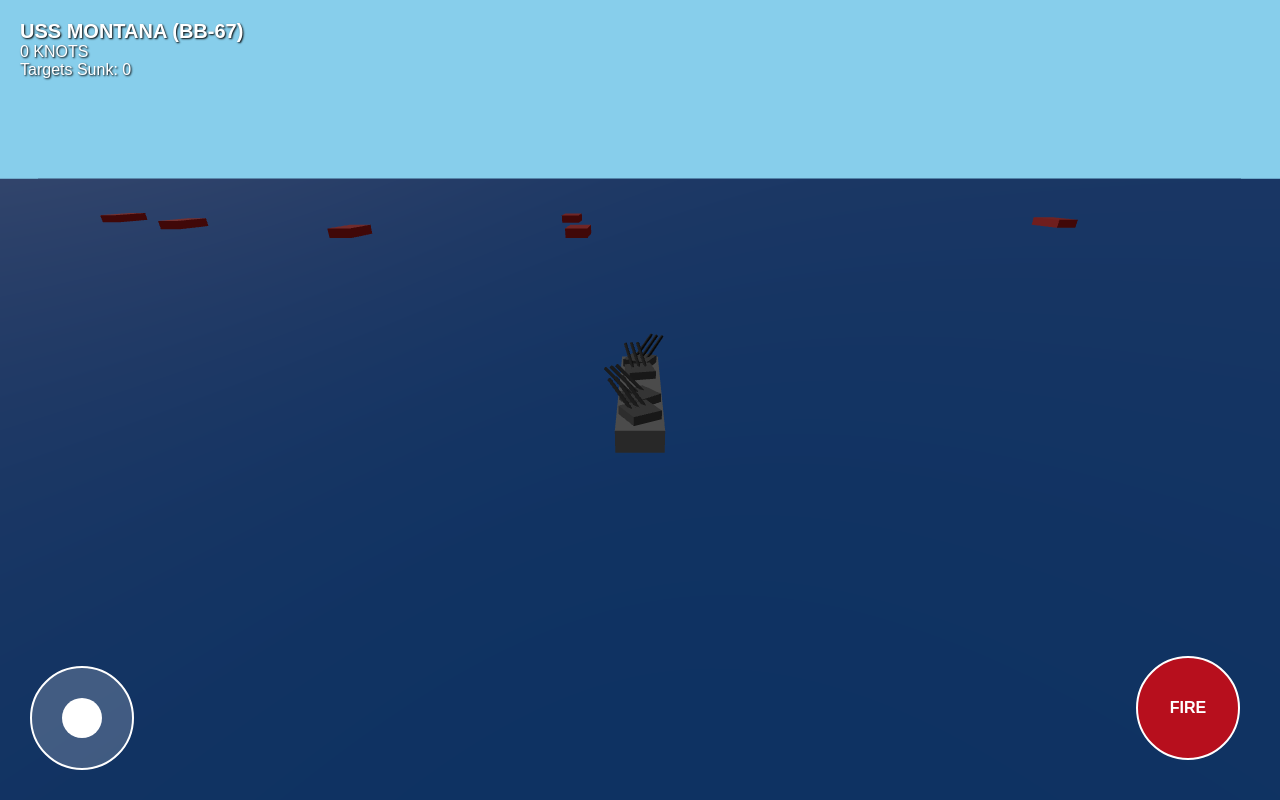
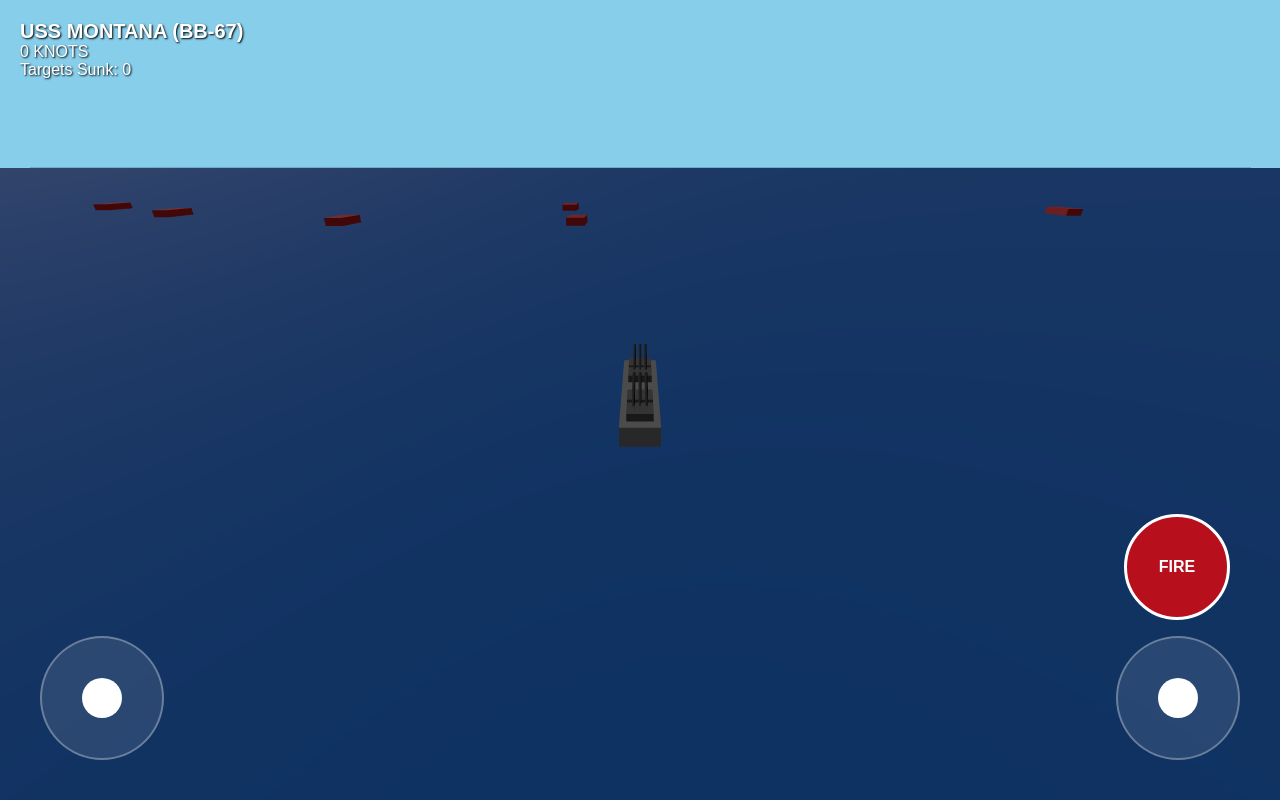
Before and after one commit to tate2026/Battleship, a plain HTML site: page Index.html in a window 1280 px wide. Drawn offline with nearby package versions, Linux system fonts and the light colour scheme; animation ran at ten frames a second.

Commit message:
Update Index.html

```diff
--- a/Index.html
+++ b/Index.html
@@ -4,18 +4,26 @@
     <meta charset="UTF-8">
     <meta name="viewport" content="width=device-width, initial-scale=1.0, maximum-scale=1.0, user-scalable=no">
     <meta name="apple-mobile-web-app-capable" content="yes">
-    <title>Montana Strike Final</title>
+    <title>Montana Strike: Dual Stick</title>
     <style>
         body { margin: 0; overflow: hidden; background: #87CEEB; font-family: sans-serif; touch-action: none; }
         #ui { position: absolute; top: 20px; left: 20px; color: white; pointer-events: none; text-shadow: 1px 1px 2px black; z-index: 100; }
-        .ctrl { position: absolute; border-radius: 50%; background: rgba(255,255,255,0.2); border: 2px solid white; z-index: 200; }
-        #touch-zone { bottom: 30px; left: 30px; width: 100px; height: 100px; }
-        #knob { position: absolute; top: 30px; left: 30px; width: 40px; height: 40px; background: white; border-radius: 50%; pointer-events: none; }
+
+        .ctrl-base { position: absolute; border-radius: 50%; background: rgba(255,255,255,0.1); border: 2px solid rgba(255,255,255,0.3); z-index: 200; }
+        .knob { position: absolute; width: 40px; height: 40px; background: white; border-radius: 50%; pointer-events: none; transform: translate(-50%, -50%); top: 50%; left: 50%; }
+
+        /* Left Stick: Ship Movement */
+        #stick-move { bottom: 40px; left: 40px; width: 120px; height: 120px; }
+
+        /* Right Stick: Turret Control */
+        #stick-aim { bottom: 40px; right: 40px; width: 120px; height: 120px; }
+
+        /* Fire Button: Above Aim Stick */
         #fire-btn {
-            bottom: 40px; right: 40px; width: 100px; height: 100px;
-            display: flex; align-items: center; justify-content: center;
-            color: white; font-weight: bold; background: rgba(255,0,0,0.7);
-            cursor: pointer; pointer-events: auto; -webkit-user-select: none;
+            position: absolute; bottom: 180px; right: 50px; width: 100px; height: 100px;
+            border-radius: 50%; background: rgba(255,0,0,0.7); border: 3px solid white;
+            color: white; font-weight: bold; display: flex; align-items: center; justify-content: center;
+            cursor: pointer; z-index: 300; -webkit-user-select: none;
         }
     </style>
 </head>
@@ -26,8 +34,9 @@
         <div id="score">Targets Sunk: 0</div>
     </div>
 
-    <div id="touch-zone" class="ctrl"><div id="knob"></div></div>
-    <div id="fire-btn" class="ctrl">FIRE</div>
+    <div id="stick-move" class="ctrl-base"><div id="knob-move" class="knob"></div></div>
+    <div id="stick-aim" class="ctrl-base"><div id="knob-aim" class="knob"></div></div>
+    <div id="fire-btn">FIRE</div>
 
     <script type="importmap">
         { "imports": { "three": "https://unpkg.com/three@0.160.0/build/three.module.js" } }
@@ -36,24 +45,22 @@
     <script type="module">
         import * as THREE from 'three';
 
-        // --- CORE ENGINE ---
+        // --- ENGINE ---
         const scene = new THREE.Scene();
         scene.background = new THREE.Color(0x87CEEB);
         const camera = new THREE.PerspectiveCamera(75, window.innerWidth / window.innerHeight, 0.1, 5000);
         const renderer = new THREE.WebGLRenderer({ antialias: true });
         renderer.setSize(window.innerWidth, window.innerHeight);
-        renderer.setPixelRatio(window.devicePixelRatio);
         document.body.appendChild(renderer.domElement);
 
         const sun = new THREE.DirectionalLight(0xffffff, 1.5);
         sun.position.set(100, 100, 50);
         scene.add(sun, new THREE.AmbientLight(0xffffff, 0.5));
 
-        // --- SHIP OBJECT ---
+        // --- SHIP ---
         const shipGroup = new THREE.Group();
         scene.add(shipGroup);
-        const hullMat = new THREE.MeshStandardMaterial({ color: 0x666666 });
-        const hull = new THREE.Mesh(new THREE.BoxGeometry(3, 2, 14), hullMat);
+        const hull = new THREE.Mesh(new THREE.BoxGeometry(3, 2, 14), new THREE.MeshStandardMaterial({ color: 0x666666 }));
         shipGroup.add(hull);
 
         const turrets = [];
@@ -63,16 +70,14 @@
             tPivot.position.set(0, 1.2, z);
             const base = new THREE.Mesh(new THREE.BoxGeometry(2, 0.8, 2), new THREE.MeshStandardMaterial({ color: 0x444444 }));
             tPivot.add(base);
-
             const gPivot = new THREE.Group();
-            gPivot.position.set(0, 0.2, 0);
             tPivot.add(gPivot);
 
             const barrels = [];
             for(let i=-1; i<=1; i++) {
                 const g = new THREE.Mesh(new THREE.CylinderGeometry(0.12, 0.12, 3.5), new THREE.MeshStandardMaterial({ color: 0x222222 }));
                 g.rotation.x = Math.PI/2;
-                g.position.set(i*0.5, 0, 1.7);
+                g.position.set(i*0.5, 0.2, 1.7);
                 gPivot.add(g);
                 barrels.push(g);
             }
@@ -80,7 +85,7 @@
             turrets.push({ pivot: tPivot, guns: gPivot, barrels: barrels });
         });
 
-        // --- WORLD ---
+        // --- OCEAN & TARGETS ---
         const ocean = new THREE.Mesh(new THREE.PlaneGeometry(10000, 10000), new THREE.MeshStandardMaterial({ color: 0x004488 }));
         ocean.rotation.x = -Math.PI / 2;
         ocean.position.y = -0.5;
@@ -91,131 +96,115 @@
             const eGroup = new THREE.Group();
             const eMesh = new THREE.Mesh(new THREE.BoxGeometry(6, 3, 12), new THREE.MeshStandardMaterial({ color: 0x992222 }));
             eGroup.add(eMesh);
-            eGroup.position.set((Math.random()-0.5)*400, 0.5, (Math.random()-0.5)*400);
+            eGroup.position.set((Math.random()-0.5)*500, 0.5, (Math.random()-0.5)*500);
             scene.add(eGroup);
             enemies.push({ group: eGroup, mesh: eMesh, sinking: false, timer: 0 });
         }
         for(let i=0; i<10; i++) spawnEnemy();
 
-        // --- FIRING LOGIC ---
+        // --- LOGIC ---
         const projectiles = [];
-        function fireSalvo() {
-            // Visual feedback: muzzle flash color
-            hull.material.emissive.setHex(0x332200);
-            setTimeout(() => hull.material.emissive.setHex(0x000000), 100);
-
+        function fire() {
             scene.updateMatrixWorld(true);
-
             turrets.forEach(t => {
                 t.barrels.forEach(barrel => {
-                    const shell = new THREE.Mesh(
-                        new THREE.SphereGeometry(0.3),
-                        new THREE.MeshBasicMaterial({ color: 0xffaa00 })
-                    );
-
+                    const shell = new THREE.Mesh(new THREE.SphereGeometry(0.35), new THREE.MeshBasicMaterial({ color: 0xffcc00 }));
                     const tipPos = new THREE.Vector3();
                     barrel.getWorldPosition(tipPos);
                     shell.position.copy(tipPos);
 
                     const dir = new THREE.Vector3();
-                    barrel.getWorldDirection(dir); // Standard Three.js method
-
-                    projectiles.push({
-                        mesh: shell,
-                        vel: dir.multiplyScalar(2.5) // High velocity
-                    });
+                    barrel.getWorldDirection(dir);
+                    // INCREASED RANGE: High velocity (4.5) and high arc
+                    projectiles.push({ mesh: shell, vel: dir.multiplyScalar(4.5) });
                     scene.add(shell);
                 });
             });
         }
 
-        // --- INPUT HANDLING ---
-        let input = { fwd: 0, turn: 0 };
-        const keys = {};
-        window.addEventListener('keydown', (e) => {
-            keys[e.key.toLowerCase()] = true;
-            if(e.code === 'Space') fireSalvo();
-        });
-        window.addEventListener('keyup', (e) => keys[e.key.toLowerCase()] = false);
+        // --- DUAL STICK CONTROLS ---
+        let moveInput = { x: 0, y: 0 };
+        let aimInput = { x: 0, y: 0 };
 
-        // Touch events for the Fire Button
-        const fireBtn = document.getElementById('fire-btn');
-        const handleFire = (e) => {
-            e.preventDefault();
-            fireSalvo();
-        };
-        fireBtn.addEventListener('mousedown', handleFire);
-        fireBtn.addEventListener('touchstart', handleFire, {passive: false});
+        function setupJoystick(id, knobId, inputObj) {
+            const el = document.getElementById(id);
+            const knob = document.getElementById(knobId);
+            const handleMove = (e) => {
+                e.preventDefault();
+                const touch = e.touches ? e.touches[0] : e;
+                const r = el.getBoundingClientRect();
+                const dx = (touch.clientX - (r.left + r.width/2)) / (r.width/2);
+                const dy = (touch.clientY - (r.top + r.height/2)) / (r.height/2);
+                inputObj.x = Math.max(-1, Math.min(1, dx));
+                inputObj.y = Math.max(-1, Math.min(1, dy));
+                knob.style.left = (50 + inputObj.x * 40) + '%';
+                knob.style.top = (50 + inputObj.y * 40) + '%';
+            };
+            const handleEnd = () => {
+                inputObj.x = 0; inputObj.y = 0;
+                knob.style.left = '50%'; knob.style.top = '50%';
+            };
+            el.addEventListener('touchstart', handleMove);
+            el.addEventListener('touchmove', handleMove);
+            el.addEventListener('touchend', handleEnd);
+            el.addEventListener('mousedown', (e) => {
+                window.onmousemove = handleMove;
+                window.onmouseup = () => { window.onmousemove = null; handleEnd(); };
+            });
+        }
 
-        // Joystick Logic
-        const zone = document.getElementById('touch-zone');
-        zone.addEventListener('touchmove', (e) => {
-            e.preventDefault();
-            const r = zone.getBoundingClientRect();
-            input.turn = (e.touches[0].clientX - (r.left + r.width/2)) / (r.width/2);
-            input.fwd = ((r.top + r.height/2) - e.touches[0].clientY) / (r.height/2);
-        }, {passive: false});
-        zone.addEventListener('touchend', () => input = { fwd: 0, turn: 0 });
+        setupJoystick('stick-move', 'knob-move', moveInput);
+        setupJoystick('stick-aim', 'knob-aim', aimInput);
 
-        // --- GAME LOOP ---
+        document.getElementById('fire-btn').addEventListener('touchstart', (e) => { e.preventDefault(); fire(); });
+        document.getElementById('fire-btn').addEventListener('mousedown', fire);
+
+        // --- MAIN LOOP ---
         let score = 0; let speed = 0;
         function animate() {
             requestAnimationFrame(animate);
 
-            // Movement
-            const moveInput = keys['w'] ? 1 : (keys['s'] ? -1 : input.fwd);
-            const rotInput = keys['a'] ? -1 : (keys['d'] ? 1 : input.turn);
-            speed = THREE.MathUtils.lerp(speed, moveInput * 0.5, 0.02);
-            shipGroup.rotation.y -= rotInput * 0.015 * (Math.abs(speed)/0.5);
-            shipGroup.translateZ(speed); // Moves along local Z axis
+            // Ship movement (Left Stick)
+            speed = THREE.MathUtils.lerp(speed, -moveInput.y * 0.6, 0.02);
+            shipGroup.rotation.y -= moveInput.x * 0.02 * (Math.abs(speed)/0.6);
+            shipGroup.translateZ(speed);
 
-            // Turret Animation
-            const time = Date.now() * 0.001;
-            turrets.forEach((t, i) => {
-                t.pivot.rotation.y = Math.sin(time + i) * 0.7;
-                t.guns.rotation.x = -0.2 - Math.abs(Math.sin(time * 0.5) * 0.4);
+            // Turret Control (Right Stick)
+            turrets.forEach(t => {
+                // Aim turrets based on Right Stick X
+                t.pivot.rotation.y = THREE.MathUtils.lerp(t.pivot.rotation.y, -aimInput.x * Math.PI, 0.1);
+                // Elevate guns based on Right Stick Y
+                t.guns.rotation.x = THREE.MathUtils.lerp(t.guns.rotation.x, aimInput.y * 0.8 - 0.2, 0.1);
             });
 
-            // Projectile Physics
+            // Projectiles
             for (let i = projectiles.length - 1; i >= 0; i--) {
                 const p = projectiles[i];
                 p.mesh.position.add(p.vel);
-                p.vel.y -= 0.015; // Gravity
+                p.vel.y -= 0.03; // GRAVITY
 
-                // Hit water
                 if (p.mesh.position.y < -1) {
-                    scene.remove(p.mesh); projectiles.splice(i, 1);
-                    continue;
+                    scene.remove(p.mesh); projectiles.splice(i, 1); continue;
                 }
 
-                // Hit enemies
                 enemies.forEach(en => {
-                    if (!en.sinking && p.mesh.position.distanceTo(en.group.position) < 7) {
-                        en.sinking = true;
-                        en.mesh.material.color.set(0xff5500);
+                    if (!en.sinking && p.mesh.position.distanceTo(en.group.position) < 8) {
+                        en.sinking = true; en.mesh.material.color.set(0xff0000);
                         scene.remove(p.mesh); projectiles.splice(i, 1);
-                        score++;
-                        document.getElementById('score').innerText = "Targets Sunk: " + score;
+                        score++; document.getElementById('score').innerText = "Targets Sunk: " + score;
                     }
                 });
             }
 
-            // Sinking Effect
+            // Sinking targets
             enemies.forEach((en, idx) => {
                 if (en.sinking) {
-                    en.group.position.y -= 0.06;
-                    en.group.rotation.x += 0.03;
-                    en.timer++;
-                    if (en.timer > 80) {
-                        scene.remove(en.group);
-                        enemies.splice(idx, 1);
-                        spawnEnemy();
-                    }
+                    en.group.position.y -= 0.05; en.group.rotation.z += 0.02; en.timer++;
+                    if (en.timer > 80) { scene.remove(en.group); enemies.splice(idx, 1); spawnEnemy(); }
                 }
             });
 
-            // Camera Setup
-            const camPos = new THREE.Vector3(0, 15, -35).applyMatrix4(shipGroup.matrixWorld);
+            const camPos = new THREE.Vector3(0, 18, -40).applyMatrix4(shipGroup.matrixWorld);
             camera.position.lerp(camPos, 0.1);
             camera.lookAt(shipGroup.position);
 
@@ -223,13 +212,6 @@
             renderer.render(scene, camera);
         }
         animate();
-
-        // Resize
-        window.onresize = () => {
-            camera.aspect = window.innerWidth / window.innerHeight;
-            camera.updateProjectionMatrix();
-            renderer.setSize(window.innerWidth, window.innerHeight);
-        };
     </script>
 </body>
 </html>
```
